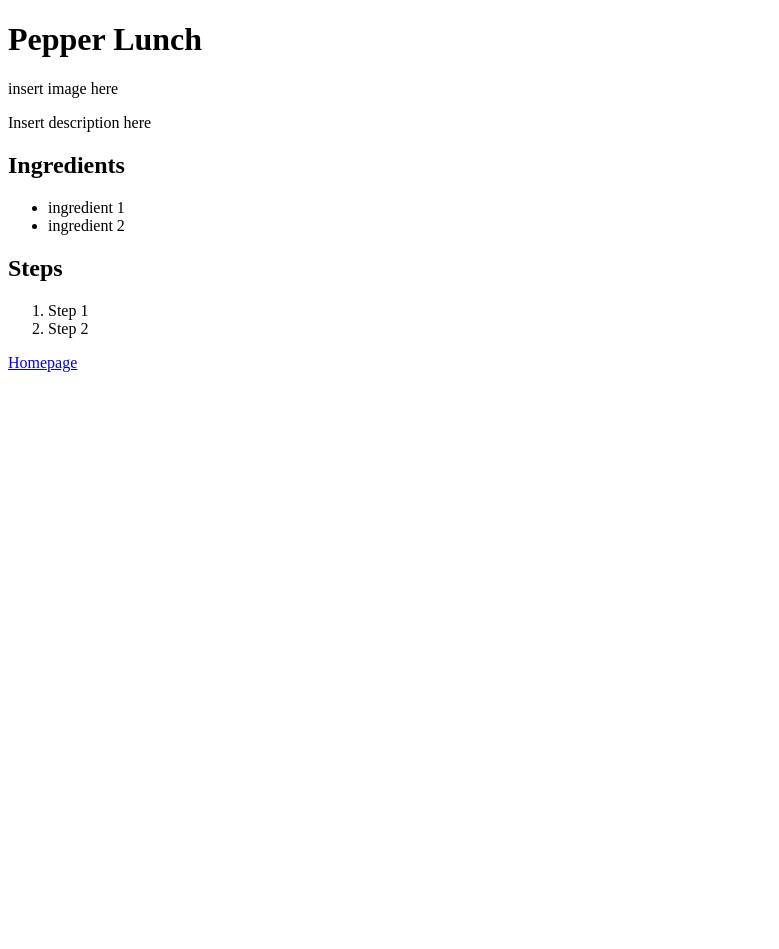
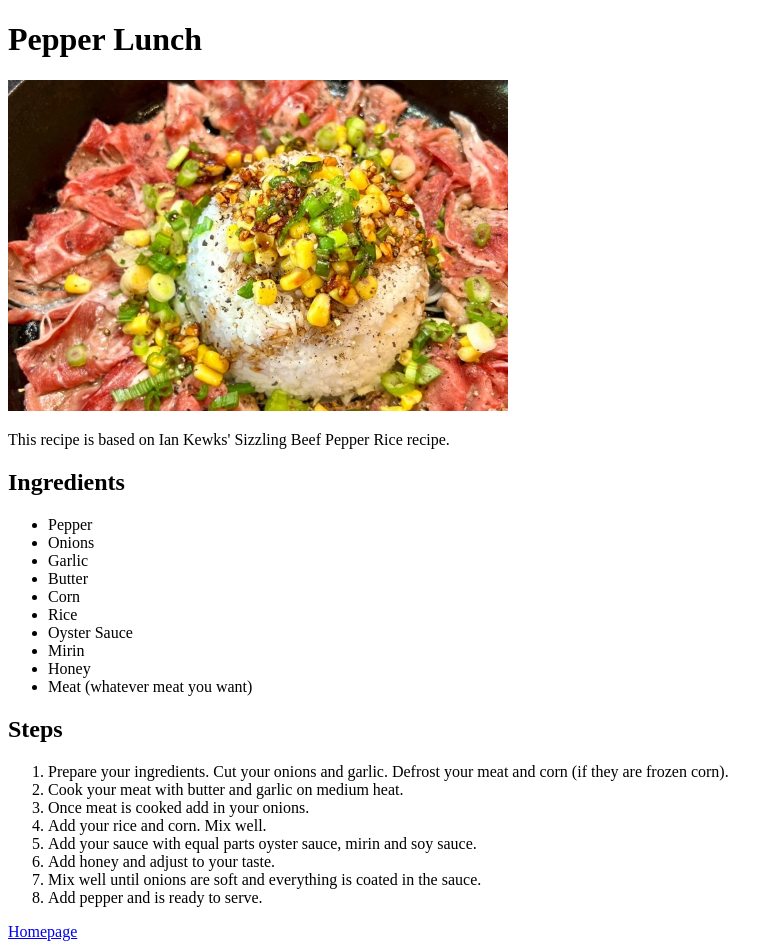
Before and after one commit to hayleyp8/odin-recipes, a plain HTML site: page recipes/pepperlunch.html in a window 1280 px wide. Shown: the whole page, without its empty margins (0-779 px from the left). Before the commit the page ends 800 px from the top, so only its background shows below. Drawn offline with Linux system fonts and the light colour scheme.

Commit message:
Added content in all recipes

```diff
--- a/recipes/pepperlunch.html
+++ b/recipes/pepperlunch.html
@@ -7,19 +7,38 @@
 </head>
 <body>
     <H1>Pepper Lunch</H1>
-    <p>insert image here</p>
-    <p>Insert description here</p>
+    <img src="../images/pepperlunch.jpg" alt="pepper lunch" width="500">
+
+    <p>This recipe is based on Ian Kewks' Sizzling Beef Pepper Rice recipe. </p>
 
     <h2>Ingredients</h2>
     <ul>
-        <li>ingredient 1</li>
-        <li>ingredient 2</li>
+        <li>Pepper</li>
+        <li>Onions</li>
+        <li>Garlic</li>
+        <li>Butter</li>
+        <li>Corn</li>
+        <li>Rice</li>
+        <li>Oyster Sauce</li>
+        <li>Mirin</li>
+        <li>Honey</li>
+        <li>Meat (whatever meat you want)</li>
     </ul>
 
     <h2>Steps</h2>
     <ol>
-        <li>Step 1</li>
-        <li>Step 2</li>
+        <li>Prepare your ingredients.
+            Cut your onions and garlic. Defrost your meat and corn (if they
+            are frozen corn).
+
+        </li>
+        <li>Cook your meat with butter and garlic on medium heat.</li>
+        <li>Once meat is cooked add in your onions.</li>
+        <li>Add your rice and corn. Mix well.</li>
+        <li>Add your sauce with equal parts oyster sauce, mirin and soy sauce.</li>
+        <li>Add honey and adjust to your taste.</li>
+        <li>Mix well until onions are soft and everything is coated in the sauce.</li>
+        <li>Add pepper and is ready to serve.</li>
     </ol>
 
     <a href="../index.html">Homepage</a>
```
Also changed, not shown: index.html (+6 -3 lines), recipes/gochujangudon.html (+17 -6 lines), recipes/kimchipancake.html (+16 -6 lines), images/gochujang.jpg (added), images/kimchipancake.jpg (added), images/pepperlunch.jpg (added).
